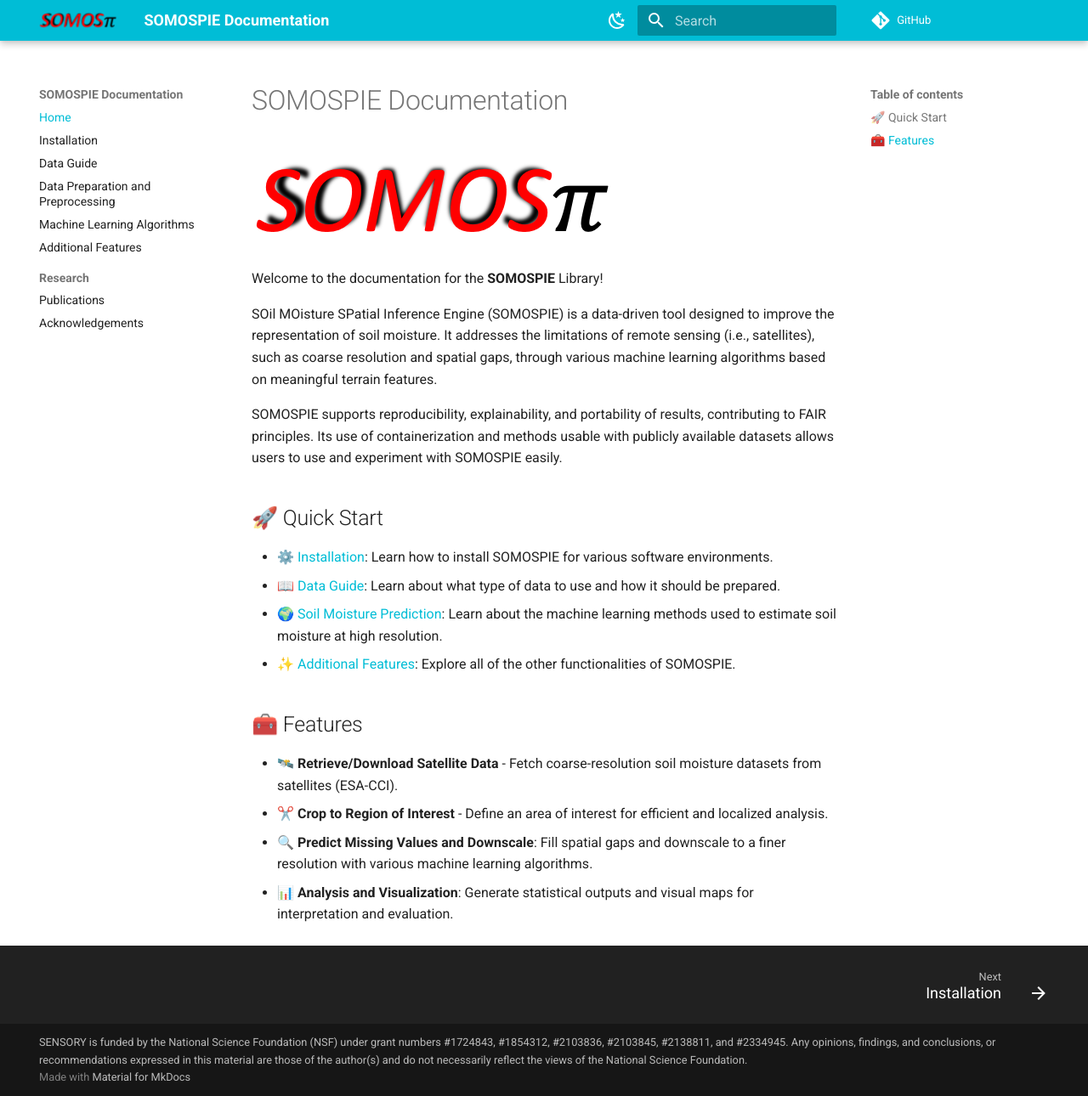
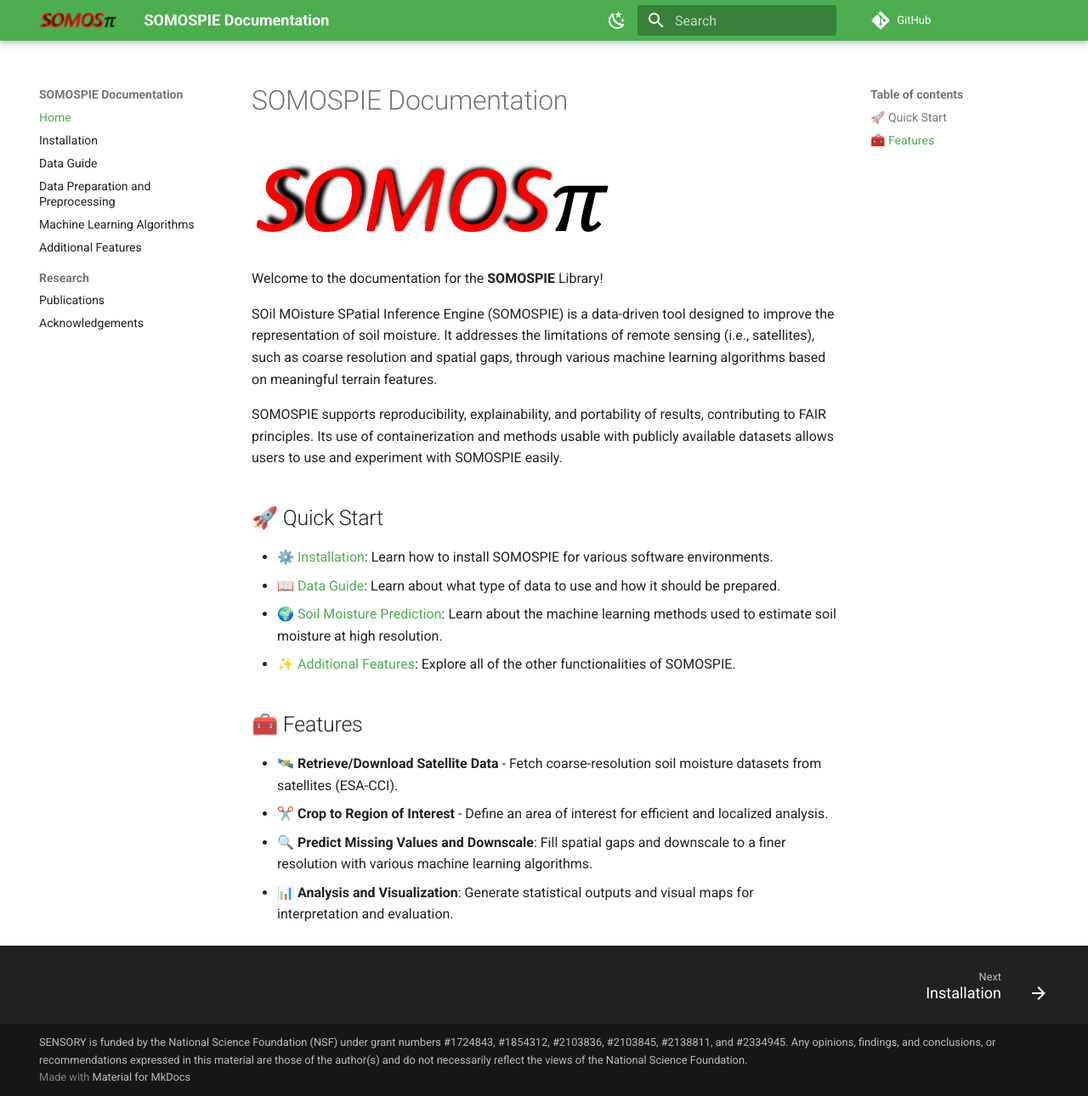
Before and after one commit to TauferLab/somospie-docs, an MkDocs documentation site: the page built from docs/index.md, in a window 1280 px wide and 1290 px high. Shown: the whole window at 85% size. Built offline with MkDocs 1.6.1 and Material for MkDocs 9.7.7, drawn with Linux system fonts in a browser that asks for light colours; comment, search, counter and statistics services are not loaded.

Commit message:
style: change color palette

```diff
--- a/mkdocs.yml
+++ b/mkdocs.yml
@@ -6,14 +6,14 @@
   favicon: assets/logo_white.png
   palette:
     - scheme: default
-      primary: cyan
-      accent: cyan
+      primary: green
+      accent: green
       toggle:
         icon: material/weather-night
         name: Switch to dark mode
     - scheme: slate
-      primary: cyan
-      accent: cyan
+      primary: deep purple
+      accent: deep purple
       toggle:
         icon: material/weather-sunny
         name: Switch to light mode
```
